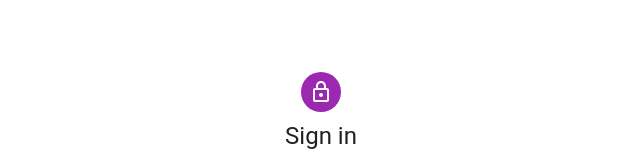
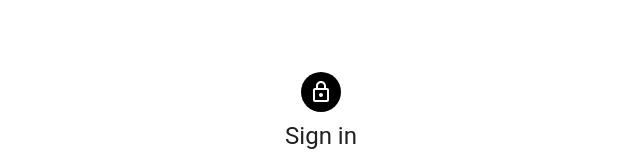
Before and after one commit to JakKaczmarek/custom-web-shop, a React (Create React App) app in the folder custom-web-shop/: page / in a window 1280 px wide. Shown: the top 162 px of the page, without its empty margins (319-959 px from the left). Built offline with nearby package versions, Linux system fonts and the light colour scheme.

Commit message:
Added new colors

```diff
--- a/custom-web-shop/src/App.css
+++ b/custom-web-shop/src/App.css
@@ -1,5 +1,5 @@
 body {
-  background-color: rgba(55, 59, 184, 0.788);
+  background-color: rgb(254, 254, 254);
 }
 .navBar {
   display: flex;
--- a/custom-web-shop/src/pages/Login/Login.js
+++ b/custom-web-shop/src/pages/Login/Login.js
@@ -66,7 +66,7 @@
             alignItems: "center",
           }}
         >
-          <Avatar sx={{ m: 1, bgcolor: "secondary.main" }}>
+          <Avatar sx={{ m: 1, bgcolor: "black" }}>
             <LockOutlinedIcon />
           </Avatar>
           <Typography component="h1" variant="h5">
```
